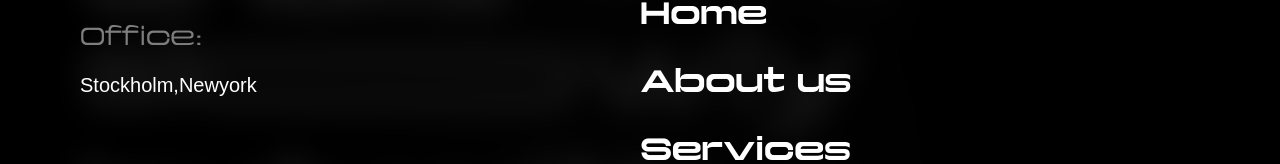
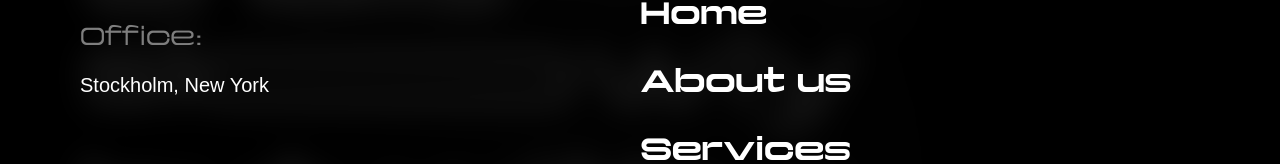
Before and after one commit to MiladDevarts/wsa, a Next.js app: page / in a window 1280 px wide. Both pictures are taken after a click on the element "Menu". Shown: the part 252-416 px from the top of the page. Built offline with nearby package versions, Linux system fonts and the light colour scheme; a web font is replaced by a local one.

Commit message:
fix: edit bases loc

```diff
--- a/app/about/page.js
+++ b/app/about/page.js
@@ -8,6 +8,8 @@ import { useContext, useEffect } from "react"
 
 import Aos from "aos";
 import "aos/dist/aos.css";
+
+import Head from "next/head"
 
 function page() {
 
--- a/components/layout/Overlay.jsx
+++ b/components/layout/Overlay.jsx
@@ -85,7 +85,7 @@ function Overlay() {
                             </div>
                             <div>
                                 <h4 className="text-[#7E7E7E] lg:text-2xl font-mono font-medium mb-1 lg:mb-4">Office:</h4>
-                                <span className="text-white font-sans lg:text-xl">Stockholm,Newyork</span>
+                                <span className="text-white font-sans lg:text-xl">Stockholm, New York</span>
                             </div>
                             <div className="flex gap-x-4 items-center w-full lg:my-16 my-2">
                                 <a href="">
```
